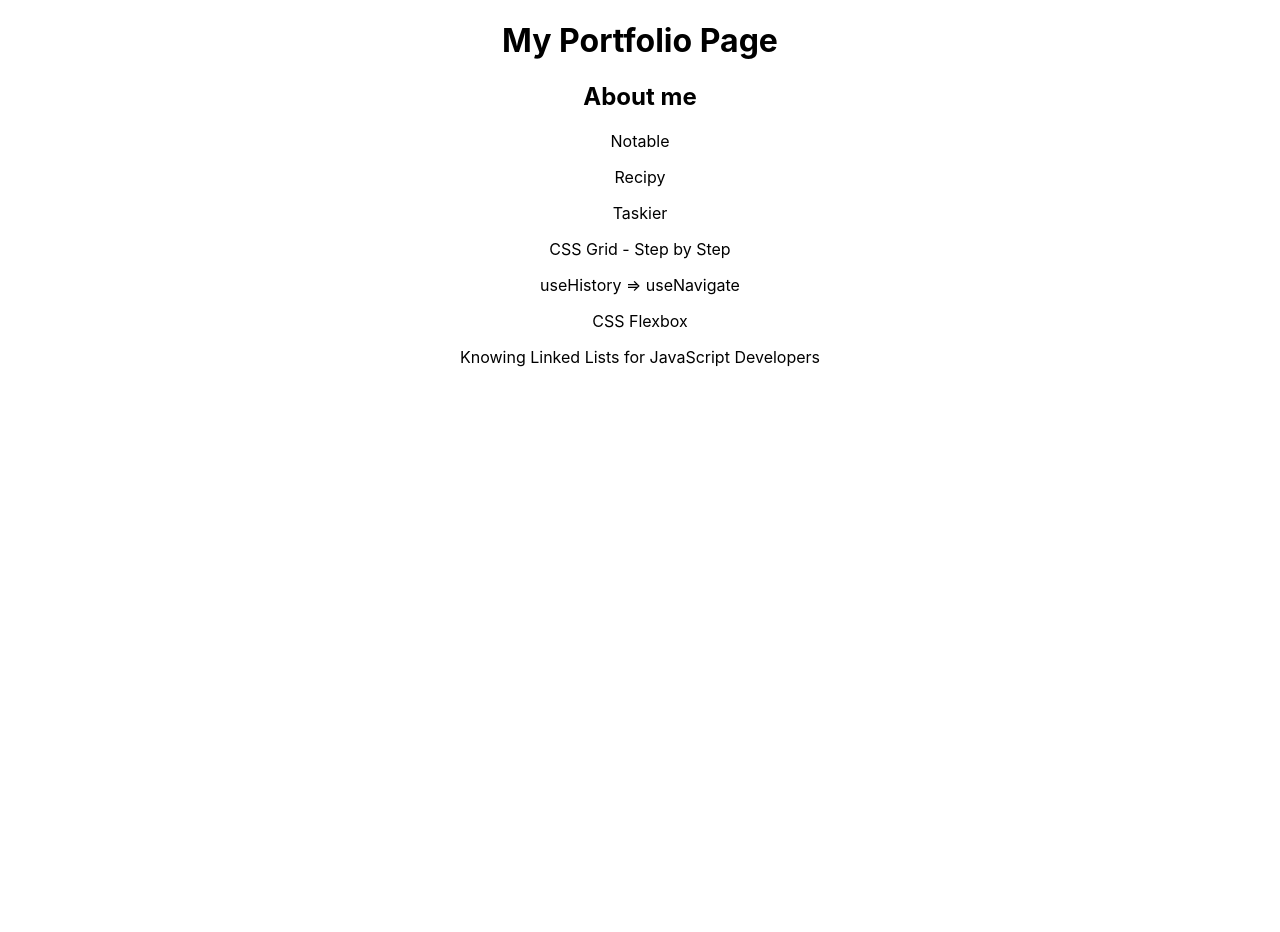
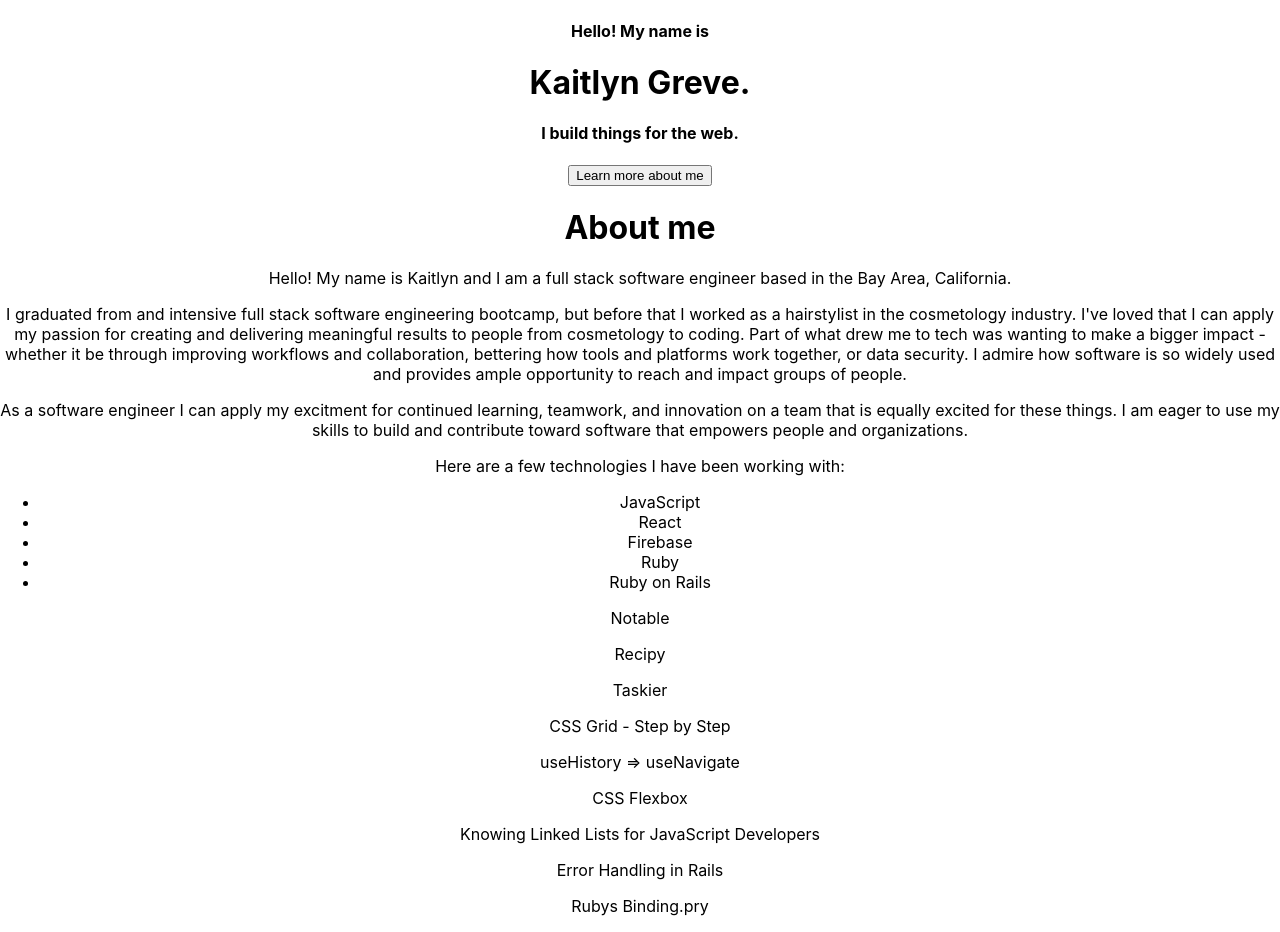
Before and after one commit to kaitlyngreve/my-portfolio-site, a React (Create React App) app: page / in a window 1280 px wide. Before the commit the page ends 800 px from the top, so only its background shows below. Built offline with nearby package versions, Linux system fonts and the light colour scheme.

Commit message:
filling out header and about information

```diff
--- a/src/About.js
+++ b/src/About.js
@@ -3,7 +3,28 @@
 function About() {
     return (
         <div>
-            <h2>About me</h2>
+            <h1>About me</h1>
+            <p>Hello! My name is Kaitlyn and I am a full stack software engineer based in the Bay Area, California.</p>
+            <p>I graduated from and intensive full stack software engineering bootcamp, but before
+                that I worked as a hairstylist in the cosmetology industry. I've loved that I can
+                apply my passion for creating and delivering meaningful results to people from cosmetology
+                to coding. Part of what drew me to tech was wanting to make a bigger impact - whether it be through
+                improving workflows and collaboration, bettering how tools and platforms work together,
+                or data security. I admire how software is so widely used and provides ample opportunity
+                to reach and impact groups of people.
+            </p>
+            <p>As a software engineer I can apply my excitment for continued learning, teamwork, and innovation
+                on a team that is equally excited for these things. I am eager to use my skills to build
+                and contribute toward software that empowers people and organizations.
+            </p>
+            <p>Here are a few technologies I have been working with:</p>
+            <ul>
+                <li>JavaScript</li>
+                <li>React</li>
+                <li>Firebase</li>
+                <li>Ruby</li>
+                <li>Ruby on Rails</li>
+            </ul>
         </div>
     )
 }
--- a/src/BlogPosts.js
+++ b/src/BlogPosts.js
@@ -34,8 +34,20 @@ const blogPosts = [
     },
     {
         title: 'Knowing Linked Lists for JavaScript Developers',
-        blurd: 'Considered a “core” data structure, linked lists may seem a little cumbersome to a JavaScript developer...',
+        blurb: 'Considered a “core” data structure, linked lists may seem a little cumbersome to a JavaScript developer...',
         blog_link: 'https://medium.com/towardsdev/knowing-linked-lists-for-javascript-developers-87adfdb87838',
+        img: ''
+    },
+    {
+        title: 'Error Handling in Rails',
+        blurb: 'As developers, we are taught how to interpret errors in our code. Sometimes debugging takes longer than we\d like...',
+        blog_link: 'https://medium.com/towardsdev/error-handling-in-rails-17cf6ef7c870',
+        img: ''
+    },
+    {
+        title: 'Ruby\s Binding.pry',
+        blurb: 'Learning a new programming language comes with learning new ways of debugging...',
+        blog_link: 'https://medium.com/towardsdev/rubys-binding-pry-15e670be0131',
         img: ''
     }
 ]
--- a/src/Header.js
+++ b/src/Header.js
@@ -3,7 +3,10 @@ import About from './About';
 function Header() {
     return (
         <div>
-            <h1>My Portfolio Page</h1>
+            <h4>Hello! My name is</h4>
+            <h1>Kaitlyn Greve.</h1>
+            <h4>I build things for the web.</h4>
+            <button>Learn more about me</button>
             <About />
         </div>
     )
```
